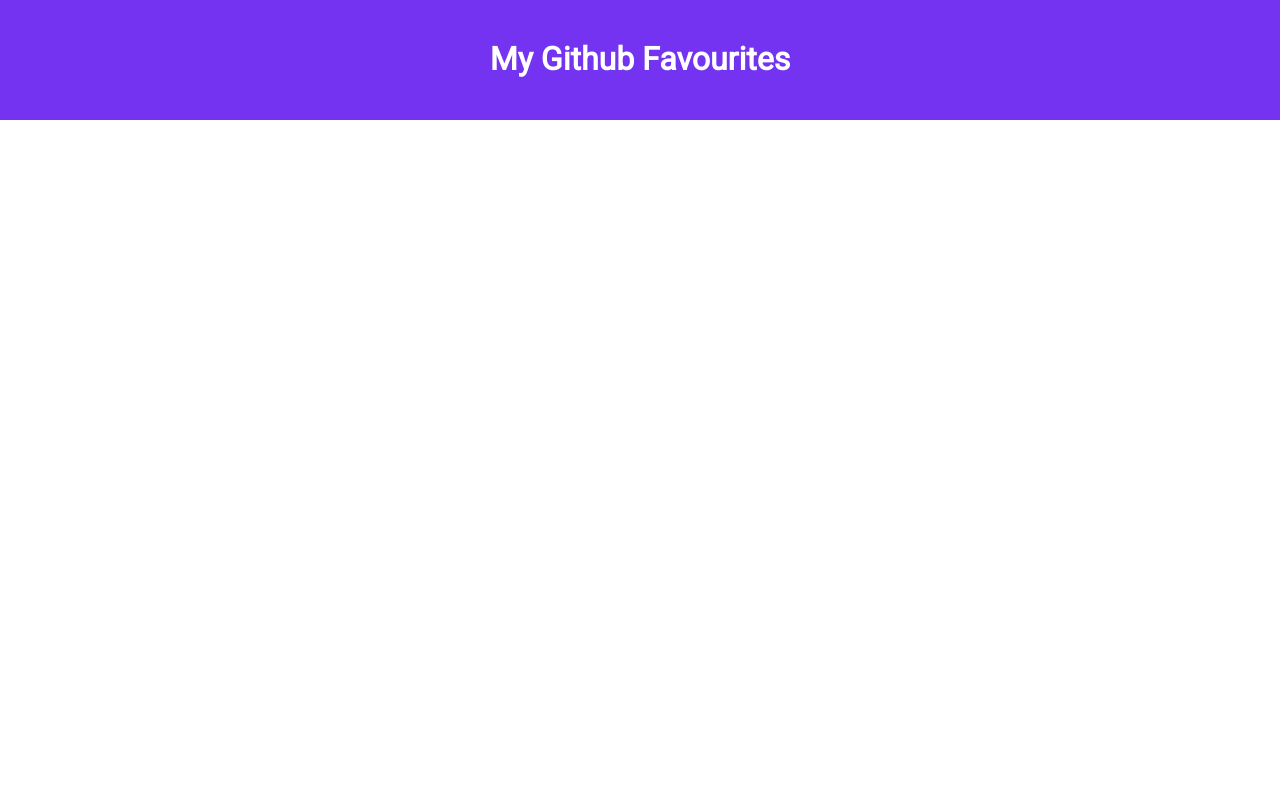
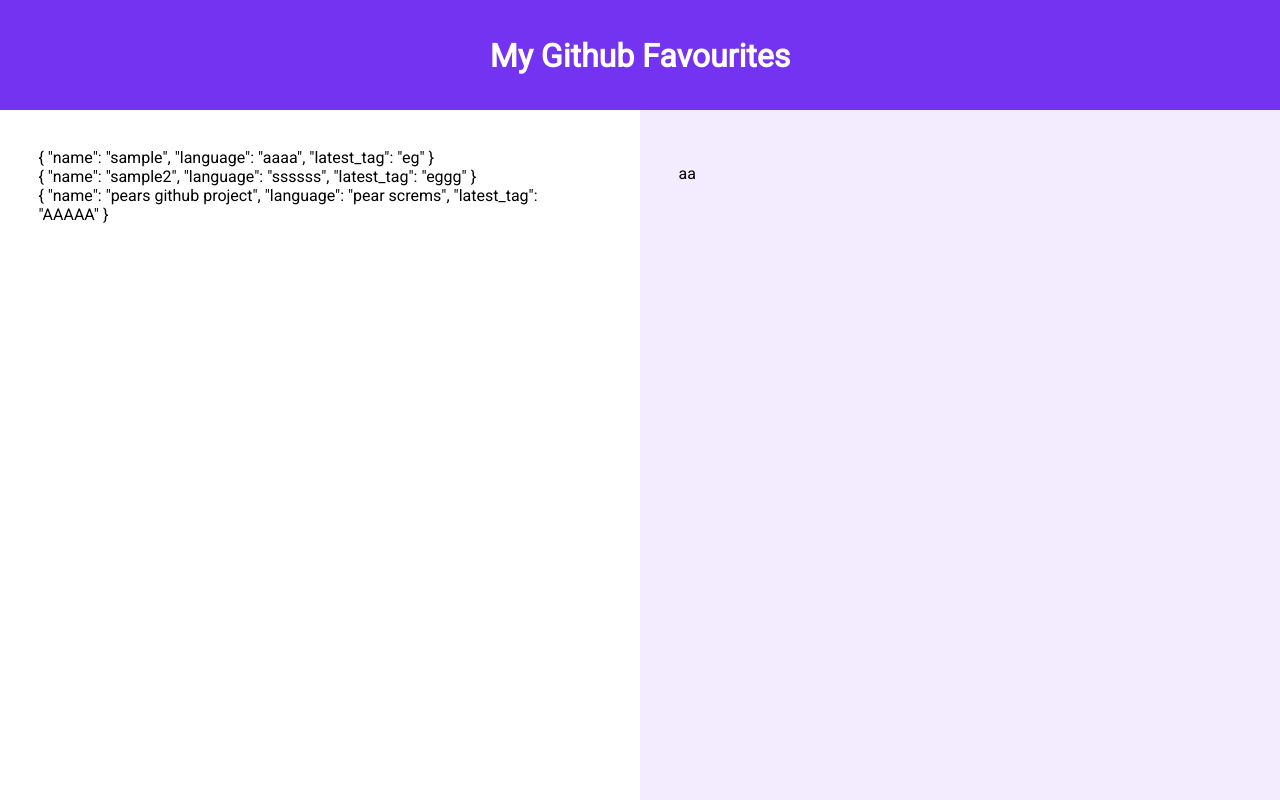
Before and after one commit to lindseyjin/my-github-favs, a Vue app: page / in a window 1280 px wide. Shown: the top 800 px of the page. Built offline with nearby package versions, Linux system fonts and the light colour scheme.

Commit message:
formatting of divs in component

```diff
--- a/src/App.vue
+++ b/src/App.vue
@@ -3,7 +3,7 @@
     <div id="header">
       <h1>My Github Favourites</h1>
     </div>
-    <content/>
+    <Content></Content>
   </div>
 </template>
 
@@ -18,7 +18,7 @@
 
 <style>
 
-   body, .container {
+   html, body, .container {
      margin: 0;
      height: 100%;
      font-family: 'Roboto', sans-serif;
@@ -27,12 +27,12 @@
     color: white;
     text-align: center;
     margin: 0;
-    padding-top: 40px;
-
+    padding-top: 45px;
+    line-height: 1.4rem;
   }
   #header {
     background-color: #7433F1;
     width: 100%;
-    height: 120px;
+    height: 110px;
   }
 </style>
--- a/src/components/content.vue
+++ b/src/components/content.vue
@@ -1,6 +1,14 @@
 <template>
-  <div>
-
+  <div class="content">
+    <div class="left">
+      <div v-for="item in data">
+        <!--add search bar-->
+        {{item}}
+      </div>
+    </div>
+    <div class="right">
+      <p>aa</p>
+    </div>
   </div>
 </template>
 
@@ -19,5 +27,21 @@
 
 <!-- Add "scoped" attribute to limit CSS to this component only -->
 <style scoped>
-
+  .content {
+    height: 100%;
+    position: relative;
+  }
+  .left {
+    width: 44%;
+    float: left;
+    height: 100%;
+    padding: 3%;
+  }
+  .right {
+    width: 44%;
+    float: right;
+    background-color: #F3ECFE;
+    height: 100%;
+    padding: 3%;
+  }
 </style>
```
Lines whose indentation alone changed are shown as unchanged.
